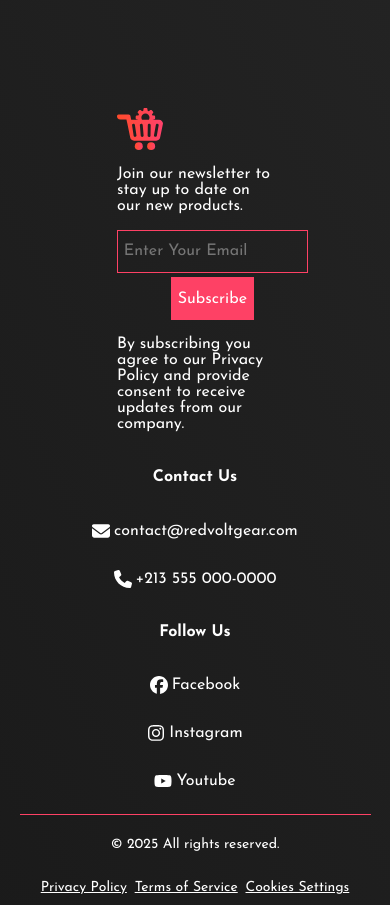
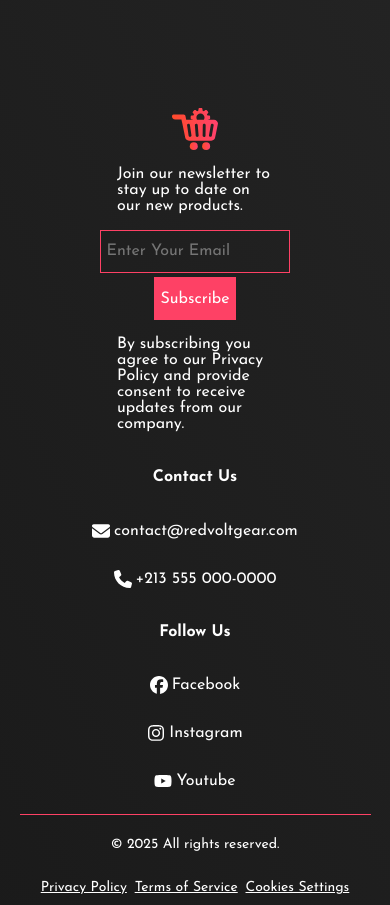
Before and after one commit to Abdelouahab-aourar/RedVolt-Gear, a React (Vite) app: page / in a window 390 px wide. Shown: the part 2833-3738 px from the top of the page. Built offline with nearby package versions, Linux system fonts and the light colour scheme.

Commit message:
finishing

```diff
--- a/src/Contact/Contact.module.css
+++ b/src/Contact/Contact.module.css
@@ -145,4 +145,7 @@
     .afterLine{
         flex-direction: column;
     }
+    .newsletter{
+        align-items: center;
+    }
 }
```
